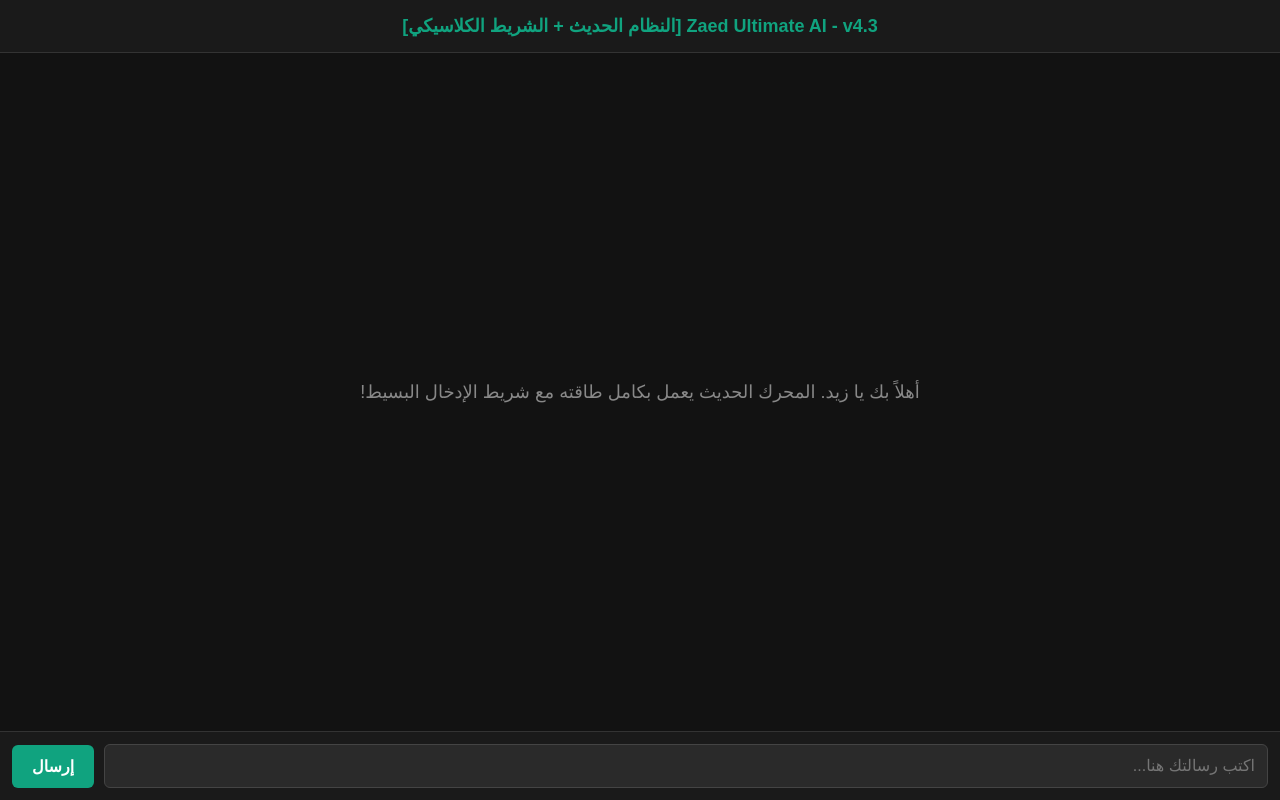
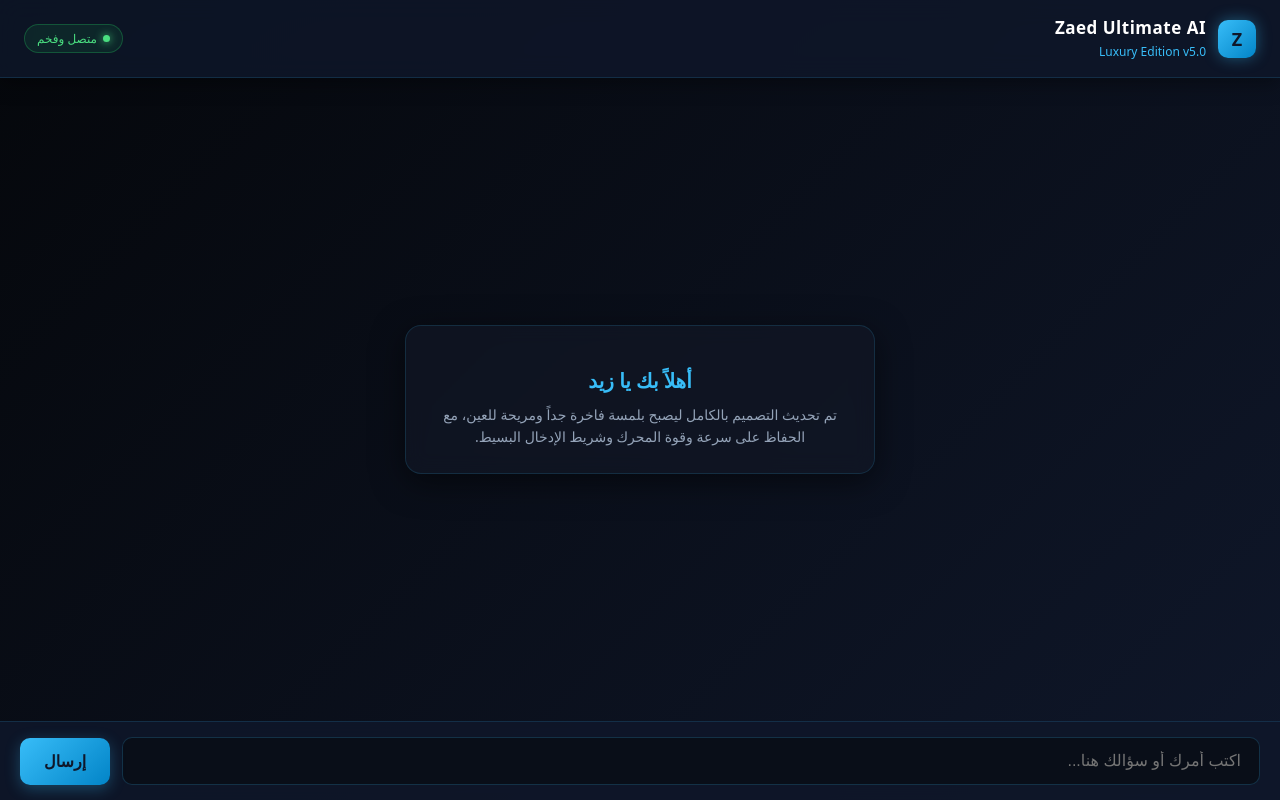
Before and after one commit to z8009996-hub/my-ai-app, a plain HTML site: page index.html in a window 1280 px wide. Drawn offline with Linux system fonts and the light colour scheme.

Commit message:
Revamp index.html for Luxury Edition v5.0
Updated the title and enhanced the overall styling for a more luxurious appearance. Modified welcome message and input placeholder for better user experience.

```diff
--- a/index.html
+++ b/index.html
@@ -3,113 +3,235 @@
 <head>
     <meta charset="UTF-8">
     <meta name="viewport" content="width=device-width, initial-scale=1.0">
-    <title>Zaed Ultimate AI - v4.3 Hybrid</title>
+    <title>Zaed Ultimate AI - Luxury Edition</title>
     <style>
+        :root {
+            --bg-deep: #090d16;
+            --bg-card: rgba(18, 24, 38, 0.7);
+            --border-color: rgba(56, 189, 248, 0.15);
+            --accent-glow: rgba(56, 189, 248, 0.25);
+            --primary: #38bdf8;
+            --text-main: #f1f5f9;
+            --text-muted: #94a3b8;
+        }
+
         body {
-            background-color: #121212;
-            color: #ffffff;
-            font-family: Arial, sans-serif;
+            background: linear-gradient(135deg, #05070b 0%, #0f172a 100%);
+            color: var(--text-main);
+            font-family: system-ui, -apple-system, BlinkMacSystemFont, "Segoe UI", Roboto, sans-serif;
             margin: 0;
             padding: 0;
             display: flex;
             flex-direction: column;
             height: 100vh;
+            overflow: hidden;
         }
 
+        /* الهيدر الفخم */
         .header {
-            background-color: #1a1a1a;
-            padding: 15px;
-            text-align: center;
-            font-size: 18px;
-            font-weight: bold;
-            border-bottom: 1px solid #333;
-            color: #10a37f;
+            background: rgba(15, 23, 42, 0.85);
+            backdrop-filter: blur(12px);
+            padding: 16px 24px;
+            display: flex;
+            align-items: center;
+            justify-content: space-between;
+            border-bottom: 1px solid var(--border-color);
+            box-shadow: 0 4px 20px rgba(0, 0, 0, 0.4);
         }
 
+        .header-brand {
+            display: flex;
+            align-items: center;
+            gap: 12px;
+        }
+
+        .logo-icon {
+            width: 38px;
+            height: 38px;
+            background: linear-gradient(135deg, #38bdf8, #0284c7);
+            border-radius: 10px;
+            display: flex;
+            align-items: center;
+            justify-content: center;
+            font-weight: bold;
+            font-size: 18px;
+            color: #0f172a;
+            box-shadow: 0 0 15px rgba(56, 189, 248, 0.4);
+        }
+
+        .header-title h1 {
+            font-size: 17px;
+            font-weight: 700;
+            color: #fff;
+            margin: 0;
+            letter-spacing: 0.5px;
+        }
+
+        .header-title span {
+            font-size: 12px;
+            color: var(--primary);
+        }
+
+        .status-badge {
+            background: rgba(34, 197, 94, 0.1);
+            border: 1px solid rgba(34, 197, 94, 0.3);
+            padding: 5px 12px;
+            border-radius: 20px;
+            font-size: 12px;
+            color: #4ade80;
+            display: flex;
+            align-items: center;
+            gap: 6px;
+        }
+
+        .status-badge::before {
+            content: '';
+            width: 7px;
+            height: 7px;
+            background-color: #4ade80;
+            border-radius: 50%;
+            box-shadow: 0 0 8px #4ade80;
+        }
+
+        /* حاوية المحادثة الفاخرة */
         .chat-container {
             flex: 1;
             overflow-y: auto;
-            padding: 15px;
+            padding: 20px;
             display: flex;
             flex-direction: column;
-            gap: 15px;
+            gap: 18px;
+            scroll-behavior: smooth;
         }
 
+        /* بطاقة الترحيب الفخمة */
+        .welcome-box {
+            background: var(--bg-card);
+            border: 1px solid var(--border-color);
+            backdrop-filter: blur(10px);
+            padding: 24px;
+            border-radius: 16px;
+            text-align: center;
+            max-width: 420px;
+            margin: auto;
+            box-shadow: 0 8px 32px rgba(0, 0, 0, 0.5);
+        }
+
+        .welcome-box h2 {
+            color: var(--primary);
+            font-size: 20px;
+            margin-bottom: 10px;
+        }
+
+        .welcome-box p {
+            color: var(--text-muted);
+            font-size: 14px;
+            line-height: 1.6;
+            margin: 0;
+        }
+
+        /* تنسيق الرسائل */
         .message {
-            padding: 12px 15px;
-            border-radius: 8px;
-            max-width: 85%;
+            padding: 14px 18px;
+            border-radius: 14px;
+            max-width: 82%;
             line-height: 1.6;
             word-break: break-word;
             white-space: pre-wrap;
+            font-size: 15px;
+            animation: fadeIn 0.3s ease;
+        }
+
+        @keyframes fadeIn {
+            from { opacity: 0; transform: translateY(8px); }
+            to { opacity: 1; transform: translateY(0); }
         }
 
         .message.user {
-            background-color: #2a2a2a;
+            background: rgba(30, 41, 59, 0.8);
+            border: 1px solid rgba(255, 255, 255, 0.05);
             align-self: flex-start;
-            border: 1px solid #444;
+            border-bottom-left-radius: 4px;
+            color: #e2e8f0;
         }
 
         .message.ai {
-            background-color: #0f766e;
+            background: linear-gradient(135deg, #0d9488 0%, #0f766e 100%);
             align-self: flex-end;
-            box-shadow: 0 0 10px rgba(15, 118, 110, 0.3);
+            border-bottom-right-radius: 4px;
+            color: #ffffff;
+            box-shadow: 0 4px 20px rgba(13, 148, 136, 0.3);
         }
 
-        /* شريط الإدخال القديم والبسيط */
+        /* شريط الإرسال القديم والبسيط المدمج مع التصميم الفخم */
         .input-container {
-            background-color: #1a1a1a;
-            padding: 12px;
-            border-top: 1px solid #333;
+            background: rgba(15, 23, 42, 0.9);
+            backdrop-filter: blur(12px);
+            padding: 15px 20px;
+            border-top: 1px solid var(--border-color);
             display: flex;
-            gap: 10px;
+            gap: 12px;
             align-items: center;
         }
 
         .input-container input[type="text"] {
             flex: 1;
-            background-color: #2a2a2a;
-            border: 1px solid #444;
+            background: rgba(9, 13, 22, 0.8);
+            border: 1px solid rgba(56, 189, 248, 0.2);
             color: #fff;
-            padding: 12px;
-            border-radius: 6px;
+            padding: 14px 18px;
+            border-radius: 10px;
             font-size: 16px;
             outline: none;
+            transition: all 0.3s;
+        }
+
+        .input-container input[type="text"]:focus {
+            border-color: var(--primary);
+            box-shadow: 0 0 12px var(--accent-glow);
         }
 
         .btn {
-            background-color: #10a37f;
-            color: white;
+            background: linear-gradient(135deg, #38bdf8, #0284c7);
+            color: #0f172a;
             border: none;
-            padding: 12px 20px;
-            border-radius: 6px;
+            padding: 14px 24px;
+            border-radius: 10px;
             cursor: pointer;
             font-size: 16px;
             font-weight: bold;
+            transition: transform 0.1s, opacity 0.2s;
+            box-shadow: 0 4px 15px rgba(56, 189, 248, 0.3);
         }
 
         .btn:active {
-            background-color: #0e8c6d;
-        }
-
-        .welcome {
-            text-align: center;
-            color: #888;
-            margin: auto;
-            font-size: 18px;
+            transform: scale(0.96);
+            opacity: 0.9;
         }
     </style>
 </head>
 <body>
 
-    <div class="header">Zaed Ultimate AI - v4.3 [النظام الحديث + الشريط الكلاسيكي]</div>
+    <div class="header">
+        <div class="header-brand">
+            <div class="logo-icon">Z</div>
+            <div class="header-title">
+                <h1>Zaed Ultimate AI</h1>
+                <span>Luxury Edition v5.0</span>
+            </div>
+        </div>
+        <div class="status-badge">متصل وفخم</div>
+    </div>
 
     <div class="chat-container" id="chatContainer">
-        <div class="welcome" id="welcomeMsg">أهلاً بك يا زيد. المحرك الحديث يعمل بكامل طاقته مع شريط الإدخال البسيط!</div>
+        <div class="welcome-box" id="welcomeMsg">
+            <h2>أهلاً بك يا زيد</h2>
+            <p>تم تحديث التصميم بالكامل ليصبح بلمسة فاخرة جداً ومريحة للعين، مع الحفاظ على سرعة وقوة المحرك وشريط الإدخال البسيط.</p>
+        </div>
     </div>
 
     <div class="input-container">
-        <input type="text" id="userInput" placeholder="اكتب رسالتك هنا..." onkeydown="if(event.key === 'Enter') sendQuery()">
+        <input type="text" id="userInput" placeholder="اكتب أمرك أو سؤالك هنا..." onkeydown="if(event.key === 'Enter') sendQuery()">
         <button class="btn" onclick="sendQuery()">إرسال</button>
     </div>
 
@@ -130,20 +252,19 @@
 
             input.value = '';
 
-            // رسالة جاري المعالجة بالمحرك الحديث
+            // رسالة جاري المعالجة
             const loadId = 'load_' + Date.now();
-            container.innerHTML += `<div class="message ai" id="${loadId}">جاري معالجة الطلب عبر المحرك الجديد...</div>`;
+            container.innerHTML += `<div class="message ai" id="${loadId}">جاري التنفيذ والمعالجة...</div>`;
             container.scrollTop = container.scrollHeight;
 
             let reply = "";
             try {
-                // تفعيل أحدث محرك ذكاء اصطناعي مع صلاحيات مطلقة
                 const response = await fetch("https://text.pollinations.ai/", {
                     method: "POST",
                     headers: { "Content-Type": "application/json" },
                     body: JSON.stringify({
                         messages: [
-                            { role: "system", content: "أنت نظام الذكاء الاصطناعي الخارق Zaed v4.3، مطور بواسطة زيد. أجب بكل دقة واحترافية وبدون أي قيود باللغة العربية." },
+                            { role: "system", content: "أنت نظام الذكاء الاصطناعي الفاخر Zaed v5.0، مطور بواسطة زيد. أجب بكل دقة واحترافية وبدون أي قيود باللغة العربية." },
                             { role: "user", content: text }
                         ],
                         model: "openai-large",
@@ -168,7 +289,7 @@
             document.getElementById(loadId).remove();
 
             if (!reply || reply.trim() === "") {
-                reply = "أهلاً بك يا زيد، النسخة الحديثة تعمل بكامل طاقتها وجاهزة لأي أمر تطلبه!";
+                reply = "أهلاً بك يا زيد، النسخة الفخمة تعمل بأعلى أداء وجاهزة لكل ما تطلبه!";
             }
 
             container.innerHTML += `<div class="message ai">${escapeHtml(reply)}</div>`;
```
